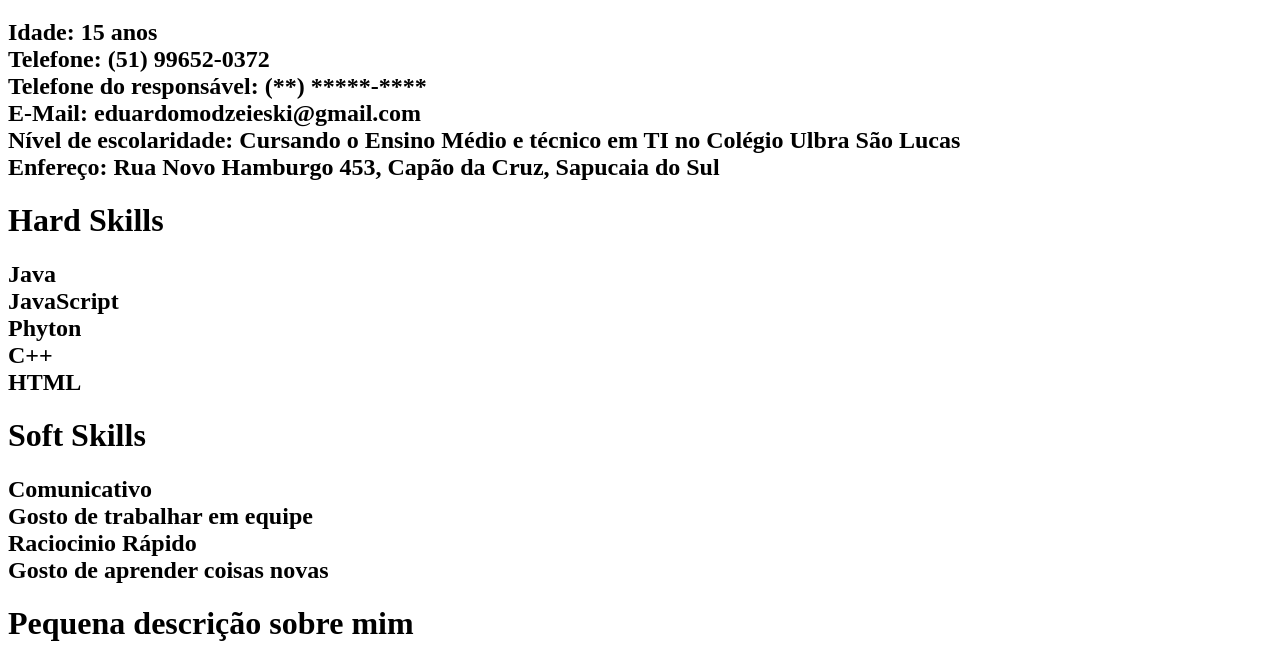
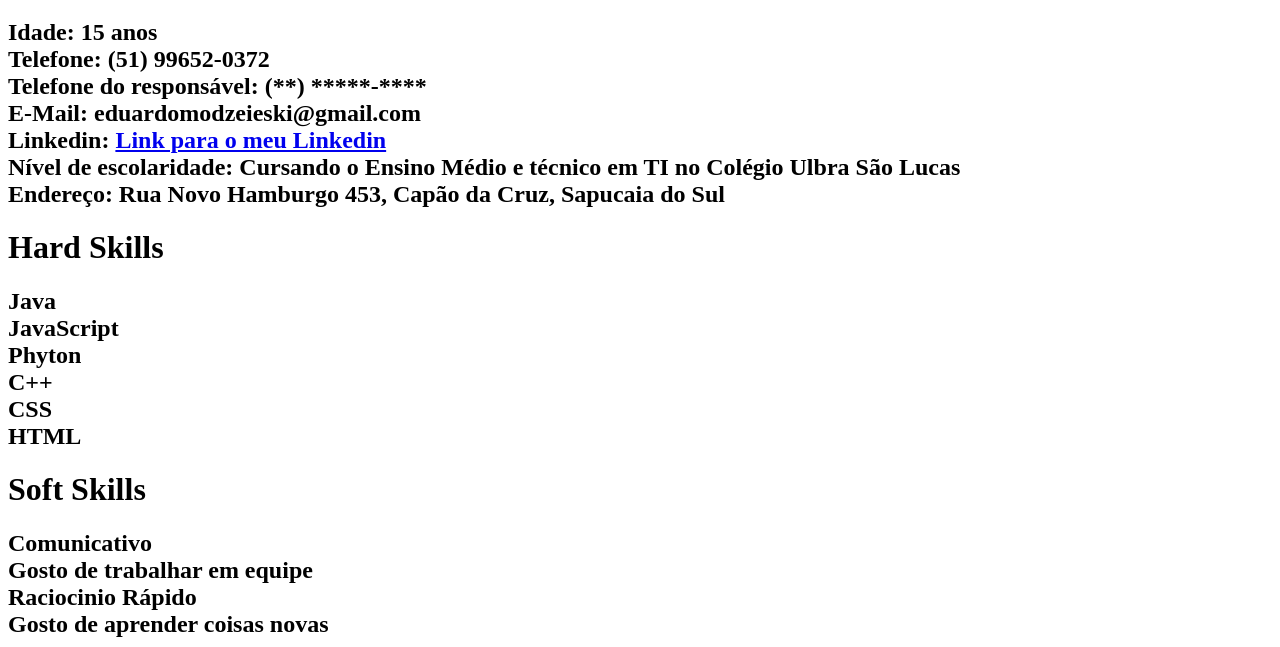
Before and after one commit to EduModzeieski/IntroducaoWebaula1, a plain HTML site: page index.html in a window 1280 px wide. Shown: the part 568-1215 px from the top of the page. Drawn offline with Linux system fonts and the light colour scheme.

Commit message:
att e add do meu currículo ao repositório

```diff
--- a/index.html
+++ b/index.html
@@ -10,9 +10,9 @@
     <img src="./Captura de tela 2025-05-29 171950.png">
     <hr>
     <h1>Sobre Mim</h1>
-    <h2>Idade: 15 anos <br> Telefone: (51) 99652-0372 <br> Telefone do responsável: (**) *****-**** <br> E-Mail: eduardomodzeieski@gmail.com <br> Nível de escolaridade: Cursando o Ensino Médio e técnico em TI no Colégio Ulbra São Lucas <br> Enfereço: Rua Novo Hamburgo 453, Capão da Cruz, Sapucaia do Sul</h2>
+    <h2>Idade: 15 anos <br> Telefone: (51) 99652-0372 <br> Telefone do responsável: (**) *****-**** <br> E-Mail: eduardomodzeieski@gmail.com <br> Linkedin: <a href="https://www.linkedin.com/in/eduardo-modzeieski-64aa0a368/">Link para o meu Linkedin </a><br> Nível de escolaridade: Cursando o Ensino Médio e técnico em TI no Colégio Ulbra São Lucas <br> Endereço: Rua Novo Hamburgo 453, Capão da Cruz, Sapucaia do Sul</h2>
     <h1>Hard Skills</h1>
-    <h2>Java <br> JavaScript <br> Phyton <br> C++ <br> HTML </h2>
+    <h2>Java <br> JavaScript <br> Phyton <br> C++ <br> CSS <br> HTML </h2>
     <h1>Soft Skills</h1>
     <h2>Comunicativo <br> Gosto de trabalhar em equipe <br> Raciocinio Rápido <br> Gosto de aprender coisas novas <br> </h2>
     <h1>Pequena descrição sobre mim</h1>
```
